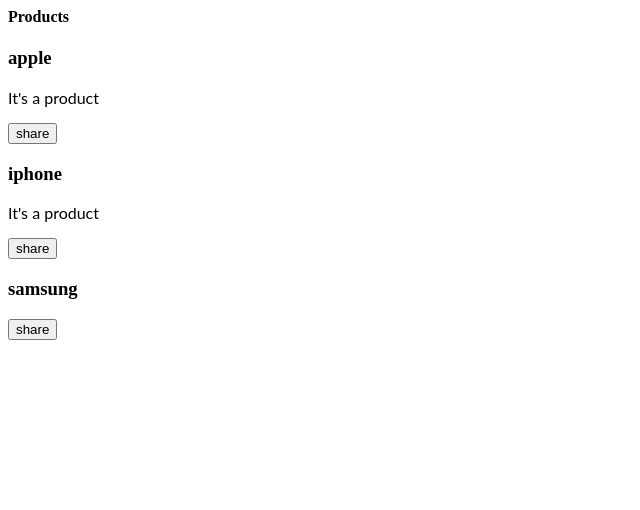
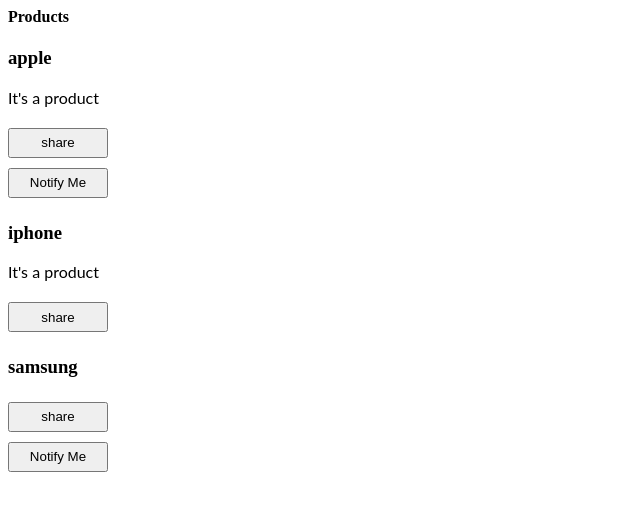
Before and after one commit to jegadeessa/angularProject, an Angular app: page / in a window 1280 px wide. Shown: the top 510 px of the page, without its empty margins (0-640 px from the left). Built offline with nearby package versions, Linux system fonts and the light colour scheme.

Commit message:
Routing added

```diff
--- a/src/app/app.component.html
+++ b/src/app/app.component.html
@@ -9,4 +9,5 @@
     {{product.description}}
   </p>
   <button (click)="share()">share</button>
+  <app-product-alerts [product]="product" (notify)="onNotify()"></app-product-alerts>
 </div>
--- a/src/app/app.component.ts
+++ b/src/app/app.component.ts
@@ -9,17 +9,23 @@
   products =[
     {
       name:"apple",
-      description:"It's a product"
+      description:"It's a product",
+      price:"5000",
     },
     {
       name:"iphone",
-      description:"It's a product"
+      description:"It's a product",
+      price:"500",
     },
     {
       name:"samsung",
+      price:"50000",
     }
   ];
   share(){
     alert("This product has been shared");
   }
+  onNotify() {
+    window.alert('You will be notified when the product goes on sale');
+  }
 }
--- /dev/null
+++ b/src/app/product-alerts/product-alerts.component.html
@@ -0,0 +1,3 @@
+<div *ngIf = "product.price > 700">
+  <button (click)="notify.emit()">Notify Me</button>
+</div>
--- /dev/null
+++ b/src/app/product-alerts/product-alerts.component.ts
@@ -0,0 +1,18 @@
+import { Component, OnInit } from '@angular/core';
+import {Input} from '@angular/core';
+import { Output, EventEmitter } from '@angular/core';
+
+@Component({
+  selector: 'app-product-alerts',
+  templateUrl: './product-alerts.component.html',
+  styleUrls: ['./product-alerts.component.css']
+})
+export class ProductAlertsComponent implements OnInit {
+  @Input() product;
+  @Output() notify = new EventEmitter();
+  constructor() { }
+
+  ngOnInit() {
+  }
+
+}
--- a/src/styles.css
+++ b/src/styles.css
@@ -1 +1,6 @@
 /* Add application styles & imports to this file! */
+button{
+  width:100px;
+  height:30px;
+  margin:5px 0;
+}
```
Also changed, not shown: src/app/app.module.ts (+8 -2 lines), src/app/product-alerts/product-alerts.component.css (added).
